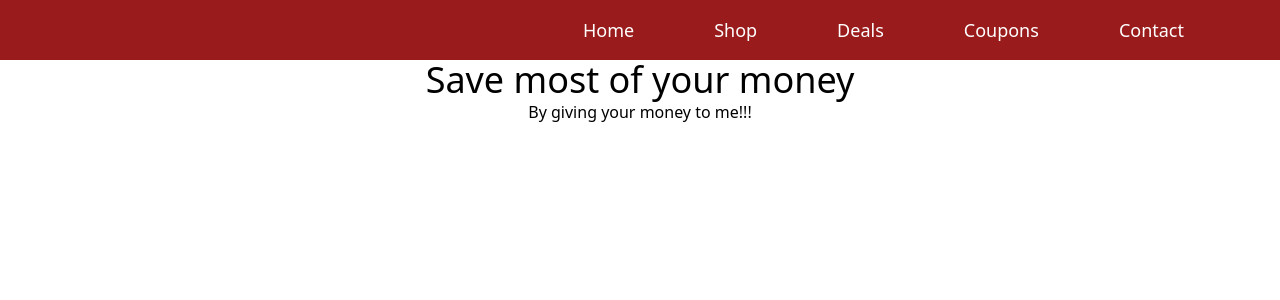
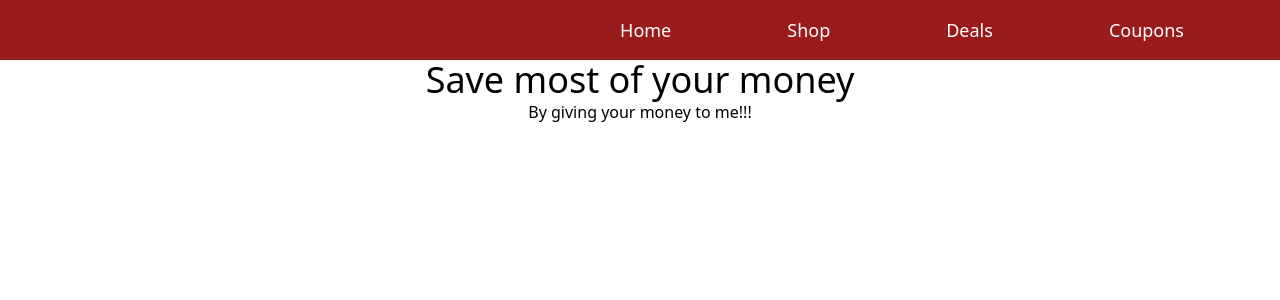
Before and after one commit to bdavijit/9.21-my-route, a React (Create React App) app: page / in a window 1280 px wide. Shown: the top 300 px of the page. Built offline with nearby package versions, Linux system fonts and the light colour scheme.

Commit message:
nav design

```diff
--- a/src/components/Link/Link.js
+++ b/src/components/Link/Link.js
@@ -5,7 +5,8 @@ import '../Navbar/navbar.css'
 const Link = (props) => {
     const {name, link} = props.route;
   return <>
-    <li className='mr-20 text-lg '>
+    <li className='mr-20 text-lg  mx-9' >
+
             <a href={link}>{name}</a>
     </li>
   </>;
--- a/src/components/Navbar/Navbar.js
+++ b/src/components/Navbar/Navbar.js
@@ -11,7 +11,7 @@ const Navbar = () => {
     { id: 2, name: "Shop", link: "/shop" },
     { id: 3, name: "Deals", link: "/deals" },
     { id: 4, name: "Coupons", link: "/coupons" },
-    { id: 4, name: "Contact", link: "/contact" },
+
   ];
 
   return (
--- a/src/components/Navbar/navbar.css
+++ b/src/components/Navbar/navbar.css
@@ -1,5 +1,5 @@
 @media only screen and (max-width: 768p) {
   .WidthFull{
-    width: 100%;
+    margin: auto;
   }
 }
```
